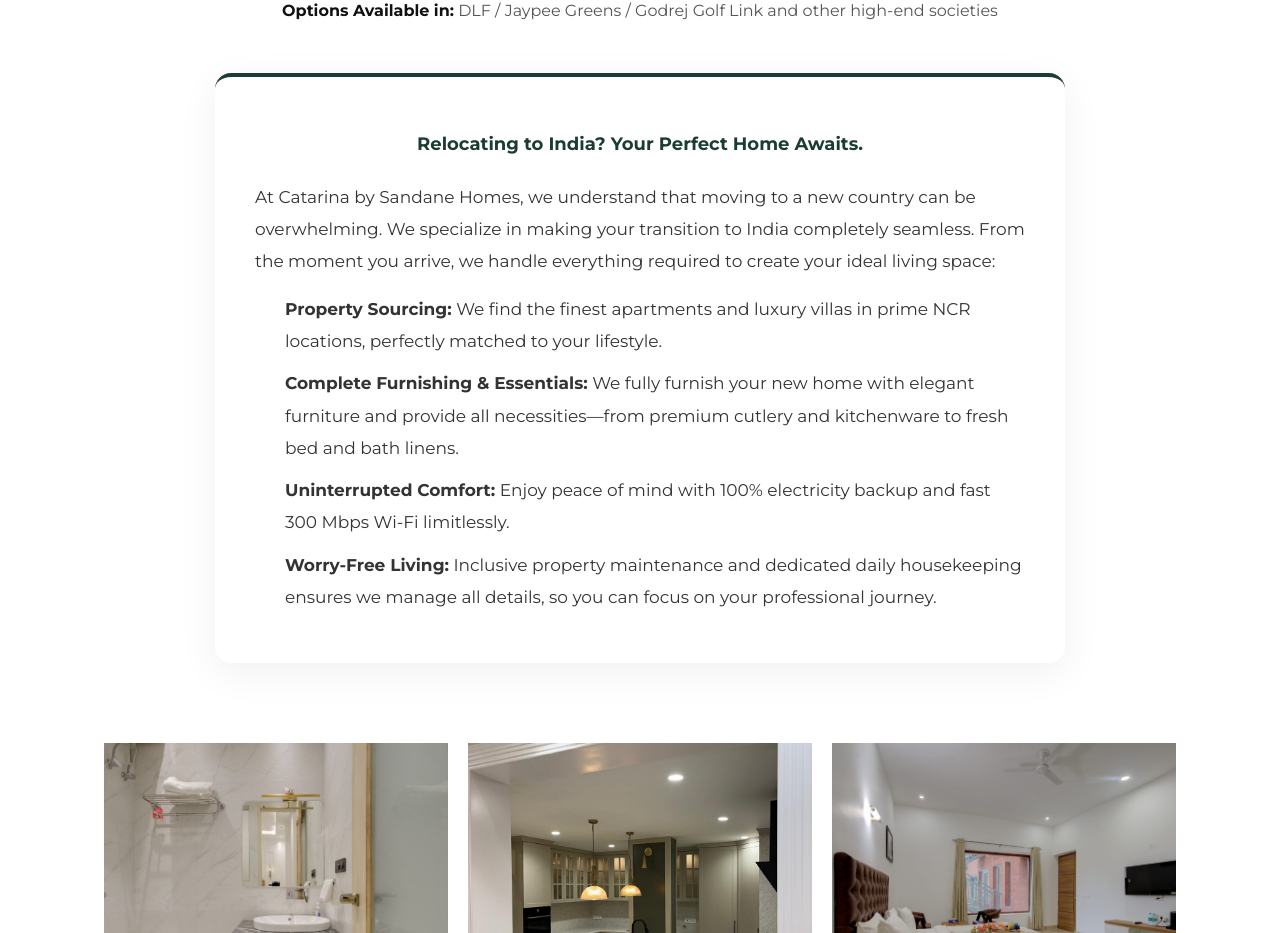
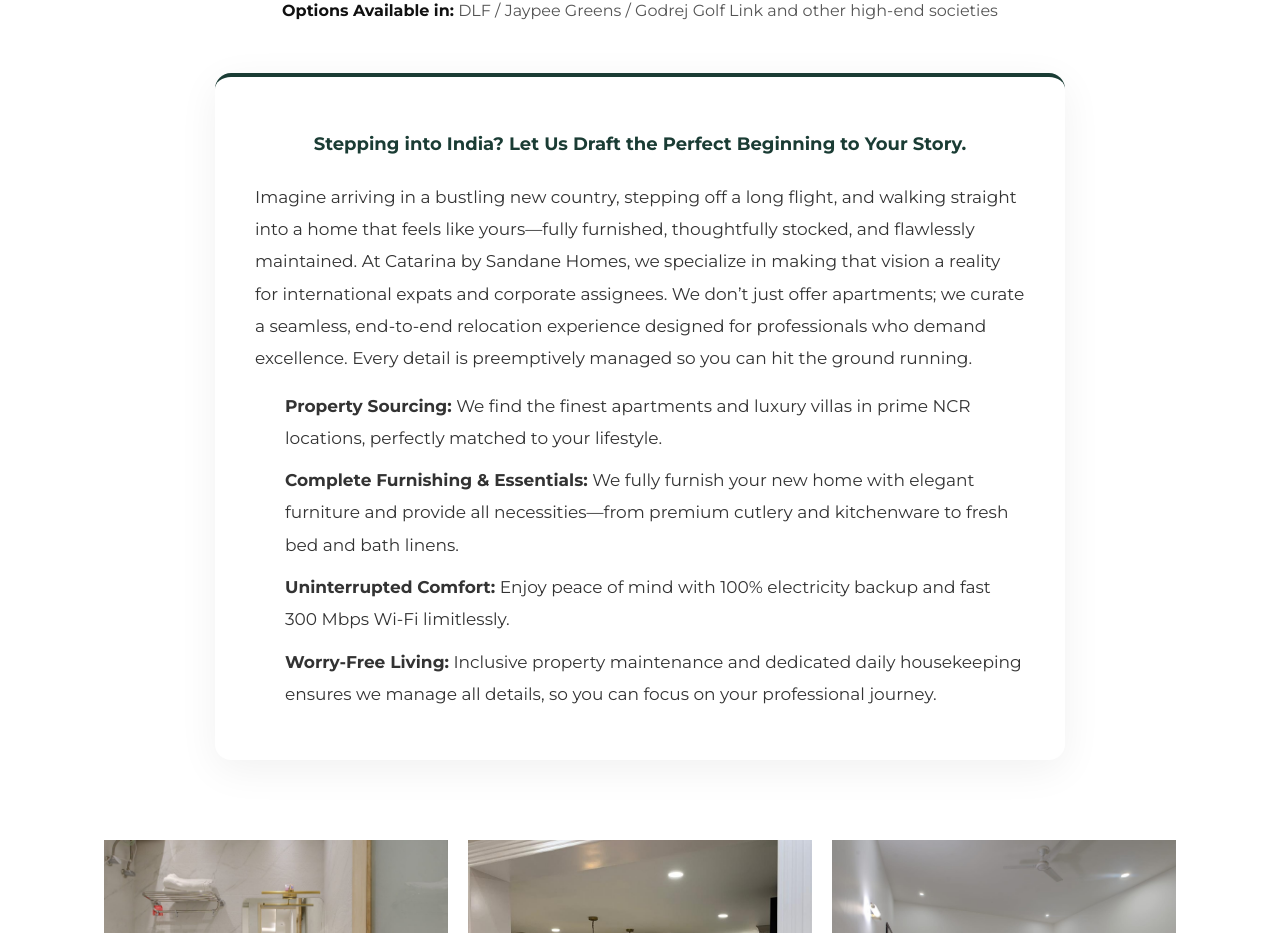
Before and after one commit to viratco/sandanehomes, a React (Vite) app: page /catarina-services in a window 1280 px wide. Shown: the part 1114-2047 px from the top of the page. Built offline with nearby package versions, Linux system fonts and the light colour scheme; a web font is replaced by a local one.

Commit message:
content: rewrite catarina intro as a compelling storyline for corporate expats

```diff
--- a/src/components/pages/CatarinaServices.jsx
+++ b/src/components/pages/CatarinaServices.jsx
@@ -96,10 +96,10 @@ const CatarinaServices = () => {
                     borderTop: '4px solid #1A3C34'
                 }}>
                     <p style={{ marginBottom: '20px', textAlign: 'center' }}>
-                        <strong style={{ fontSize: '18px', color: '#1A3C34' }}>Relocating to India? Your Perfect Home Awaits.</strong>
+                        <strong style={{ fontSize: '18px', color: '#1A3C34' }}>Stepping into India? Let Us Draft the Perfect Beginning to Your Story.</strong>
                     </p>
                     <p style={{ marginBottom: '15px' }}>
-                        At Catarina by Sandane Homes, we understand that moving to a new country can be overwhelming. We specialize in making your transition to India completely seamless. From the moment you arrive, we handle everything required to create your ideal living space:
+                        Imagine arriving in a bustling new country, stepping off a long flight, and walking straight into a home that feels like yours—fully furnished, thoughtfully stocked, and flawlessly maintained. At Catarina by Sandane Homes, we specialize in making that vision a reality for international expats and corporate assignees. We don’t just offer apartments; we curate a seamless, end-to-end relocation experience designed for professionals who demand excellence. Every detail is preemptively managed so you can hit the ground running.
                     </p>
                     <ul style={{
                         margin: '0',
```
